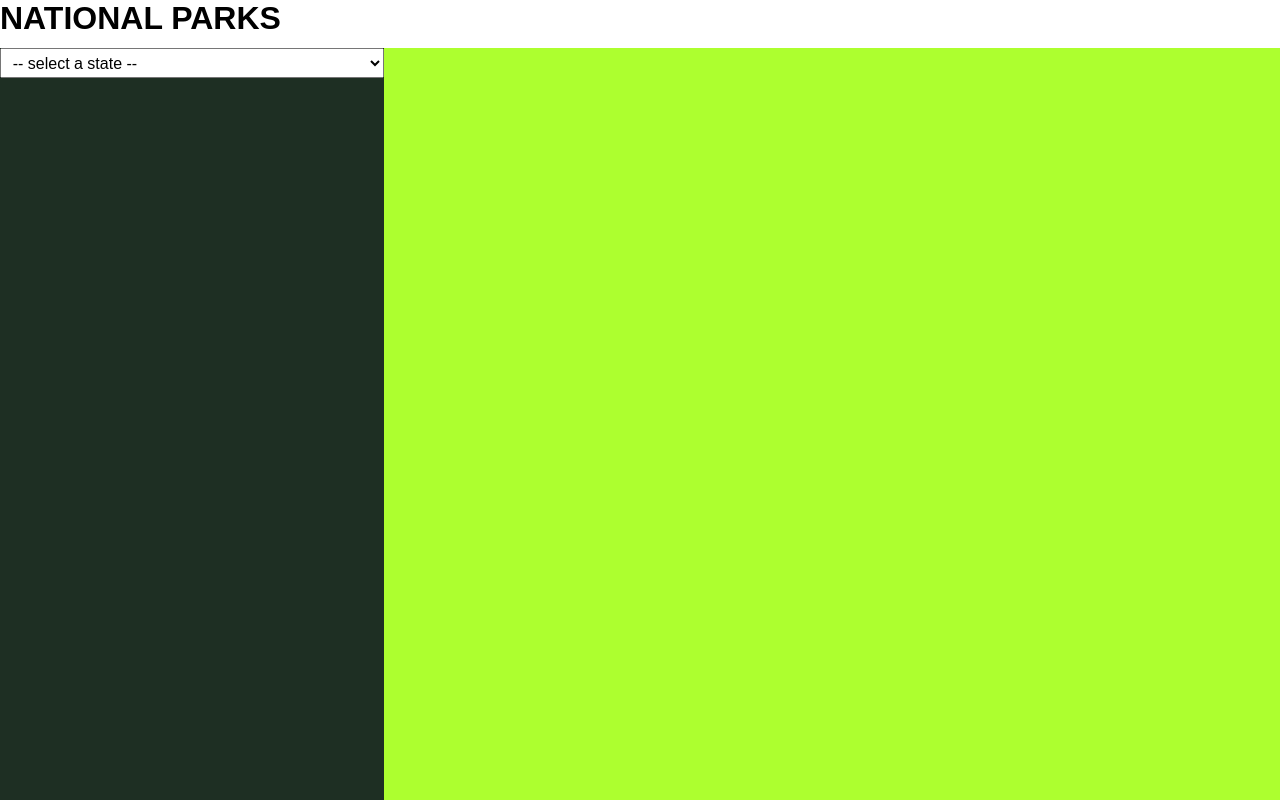
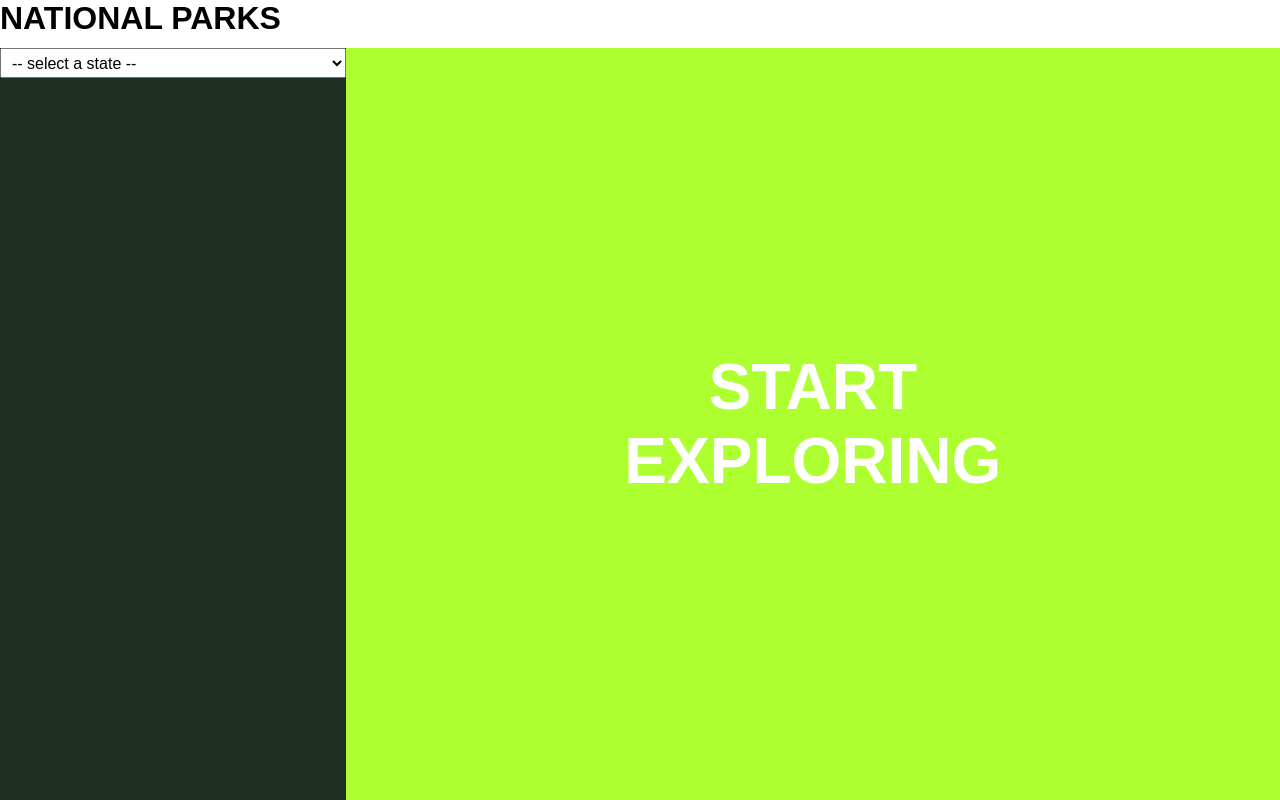
Before and after one commit to ryrysmiley/NationalParksProject, a React (Create React App) app: page / in a window 1280 px wide. Built offline with nearby package versions, Linux system fonts and the light colour scheme.

Commit message:
default page

```diff
--- a/src/ParkInfo.js
+++ b/src/ParkInfo.js
@@ -32,20 +32,55 @@ export function ParkInfo(props) {
 		<div class="parkinfo">
 			{error && <div>Error: {error.message}</div>}
 			{!isLoaded && <div>Loading...</div>}
-			{items[0] && <div class="name"><h1>{items[0].fullName}</h1></div>}
-			{items[0] && <div class="description"><strong>Description: </strong>{items[0].description}</div>}
-			{items[0] && <div class="phoneNumber"><strong>Phone Number: </strong>{items[0].contacts.phoneNumbers[0].phoneNumber}</div>}
+			{!items[0] && (
+				<div class="defaultinfo">
+					START <br></br> EXPLORING
+				</div>
+			)}
 			{items[0] && (
-				<div class="email"><strong>Email: </strong>{items[0].contacts.emailAddresses[0].emailAddress}</div>
+				<div class="name">
+					<h1>{items[0].fullName}</h1>
+				</div>
 			)}
-			{items[0] && <div class="directions"><strong>Directions: </strong>{items[0].directionsInfo}</div>}
-			{items[0] && <div class="operatinghours"><strong>Operating Hours: </strong>{items[0].operatingHours[0].description}</div>}
+			{items[0] && (
+				<div class="description">
+					<strong>Description: </strong>
+					{items[0].description}
+				</div>
+			)}
+			{items[0] && (
+				<div class="phoneNumber">
+					<strong>Phone Number: </strong>
+					{items[0].contacts.phoneNumbers[0].phoneNumber}
+				</div>
+			)}
+			{items[0] && (
+				<div class="email">
+					<strong>Email: </strong>
+					{items[0].contacts.emailAddresses[0].emailAddress}
+				</div>
+			)}
+			{items[0] && (
+				<div class="directions">
+					<strong>Directions: </strong>
+					{items[0].directionsInfo}
+				</div>
+			)}
+			{items[0] && (
+				<div class="operatinghours">
+					<strong>Operating Hours: </strong>
+					{items[0].operatingHours[0].description}
+				</div>
+			)}
+			{items[0] && (
 				<div class="days">
 					{items[0] && (
 						<div>Monday: {items[0].operatingHours[0].standardHours.monday}</div>
 					)}
 					{items[0] && (
-				<div>Tuesday: {items[0].operatingHours[0].standardHours.tuesday}</div>
+						<div>
+							Tuesday: {items[0].operatingHours[0].standardHours.tuesday}
+						</div>
 					)}
 					{items[0] && (
 						<div>
@@ -53,25 +88,36 @@ export function ParkInfo(props) {
 						</div>
 					)}
 					{items[0] && (
-				<div>Thursday: {items[0].operatingHours[0].standardHours.thursday}</div>
+						<div>
+							Thursday: {items[0].operatingHours[0].standardHours.thursday}
+						</div>
 					)}
 					{items[0] && (
 						<div>Friday: {items[0].operatingHours[0].standardHours.friday}</div>
 					)}
 					{items[0] && (
-				<div>Saturday: {items[0].operatingHours[0].standardHours.saturday}</div>
+						<div>
+							Saturday: {items[0].operatingHours[0].standardHours.saturday}
+						</div>
 					)}
 					{items[0] && (
 						<div>Sunday: {items[0].operatingHours[0].standardHours.sunday}</div>
 					)}
 				</div>
-			{items[0] && <div class="website"><strong>Official Park Website: </strong><a href={items[0].url} target="blank">{items[0].url}</a></div>}
+			)}
+			{items[0] && (
+				<div class="website">
+					<strong>Official Park Website: </strong>
+					<a href={items[0].url} target="blank">
+						{items[0].url}
+					</a>
+				</div>
+			)}
 			{items[0] && (
 				<div class="image">
 					<img src={items[0].images[0].url} alt="balls"></img>
 				</div>
 			)}
-
 		</div>
 	);
 }
--- a/src/index.css
+++ b/src/index.css
@@ -43,23 +43,41 @@ div.home {
 /*Park List Breakdown*/
 div.parklist {
 	height: 100%;
-	width: 30%;
+	width: 27%;
 	float: left;
 	background-color: #1e2f23;
 	overflow-y: auto;
 }
 div.parkinfo {
 	height: 100%;
-	width: 70%;
+	width: 73%;
 	float: right;
 	background-color: greenyellow;
 	overflow-y: auto;
+}
+div.defaultinfo {
+	margin: auto;
+	height: 100%;
+	width: 100%;
+	display: flex;
+	text-align: center;
+	justify-content: center;
+	align-items: center;
+	/*text settings*/
+	color: white;
+	font-size: 4em;
+	font-weight: bolder;
 }
 select.stateselect {
 	height: 30px;
 	width: 100%;
 	padding-left: 2%;
 	font-size: medium;
+}
+select.stateselect:active,
+select:hover,
+select:focus {
+	outline: none;
 }
 option.defaulted {
 	color: lightgrey;
```
Lines whose indentation alone changed are shown as unchanged.
